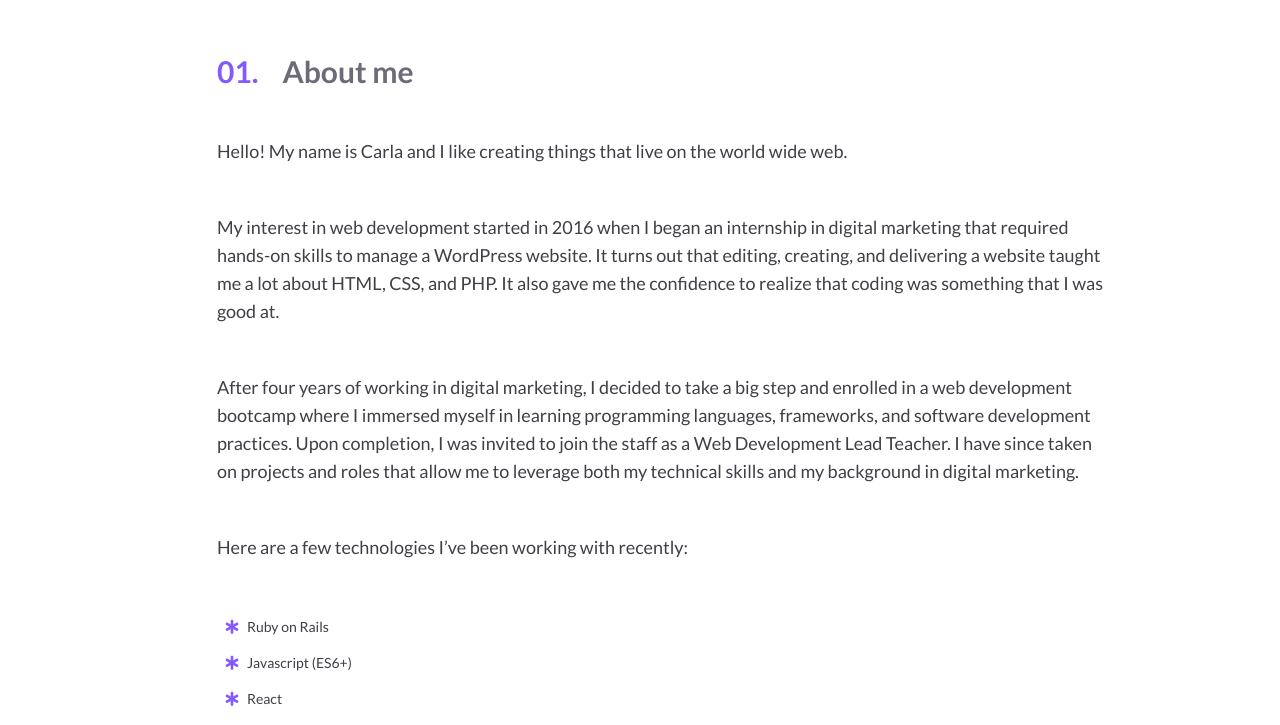
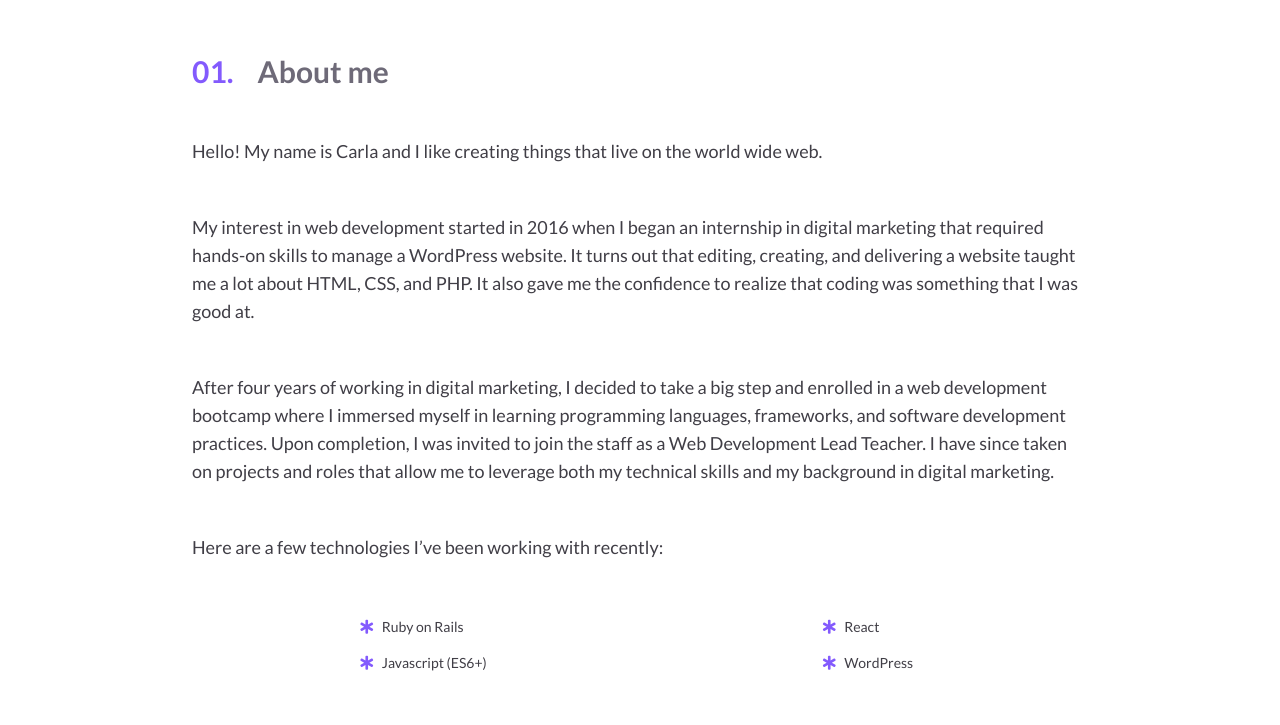
Before and after one commit to cvaldivia83/portfolio, a React (Vite) app: page / in a window 1280 px wide. Shown: the part 795-1520 px from the top of the page. Built offline with nearby package versions, Linux system fonts and the light colour scheme.

Commit message:
Add right to left animation on About

```diff
--- a/src/assets/css/About.css
+++ b/src/assets/css/About.css
@@ -2,9 +2,20 @@
 @tailwind components;
 @tailwind utilities;
 
+.about {
+  opacity: 0;
+  transform: translateX(+100%);
+  transition: transform 1s ease-out, opacity 1s ease-out;
+}
+
+.about.visible {
+  opacity: 1;
+  transform: translateX(0);
+}
+
 @layer components {
   .about {
-    @apply my-16 pb-16 w-5/6 mx-auto;
+    @apply my-16 pb-16 w-5/6 md:ml-16;
   }
 
   .about-paragraph {
@@ -18,4 +29,8 @@
   .about-item {
     @apply text-DGray p-2 text-sm;
   }
+
+  .about-list {
+    @apply flex justify-around items-center;
+  }
 }
--- a/src/components/About.jsx
+++ b/src/components/About.jsx
@@ -1,8 +1,16 @@
+import React from 'react';
+
 import SectionTitle from "./SectionTitle"
 
 export default function About() {
+  const [isVisible, setIsVisible] = React.useState(false);
+
+  React.useEffect(() => {
+    setIsVisible(true);
+  }, [])
+
   return (
-    <div className="about" id="about">
+    <div className={`about ${ isVisible && 'visible'} `} id="about">
 
       <SectionTitle title="About me" order="section-01" />
 
@@ -15,10 +23,14 @@ export default function About() {
       <p className="about-paragraph">Here are a few technologies I’ve been working with recently:</p>
 
       <ul className="about-list">
-        <li className="about-item"><span className="about-icon"><i className="fa-solid fa-star-of-life"></i></span>Ruby on Rails</li>
-        <li className="about-item"><span className="about-icon"><i className="fa-solid fa-star-of-life"></i></span>Javascript (ES6+)</li>
-        <li className="about-item"><span className="about-icon"><i className="fa-solid fa-star-of-life"></i></span>React</li>
-        <li className="about-item"><span className="about-icon"><i className="fa-solid fa-star-of-life"></i></span>WordPress</li>
+        <span>
+          <li className="about-item"><span className="about-icon"><i className="fa-solid fa-star-of-life"></i></span>Ruby on Rails</li>
+          <li className="about-item"><span className="about-icon"><i className="fa-solid fa-star-of-life"></i></span>Javascript (ES6+)</li>
+        </span>
+        <span>
+          <li className="about-item"><span className="about-icon"><i className="fa-solid fa-star-of-life"></i></span>React</li>
+          <li className="about-item"><span className="about-icon"><i className="fa-solid fa-star-of-life"></i></span>WordPress</li>
+        </span>
       </ul>
     </div>
 
```
